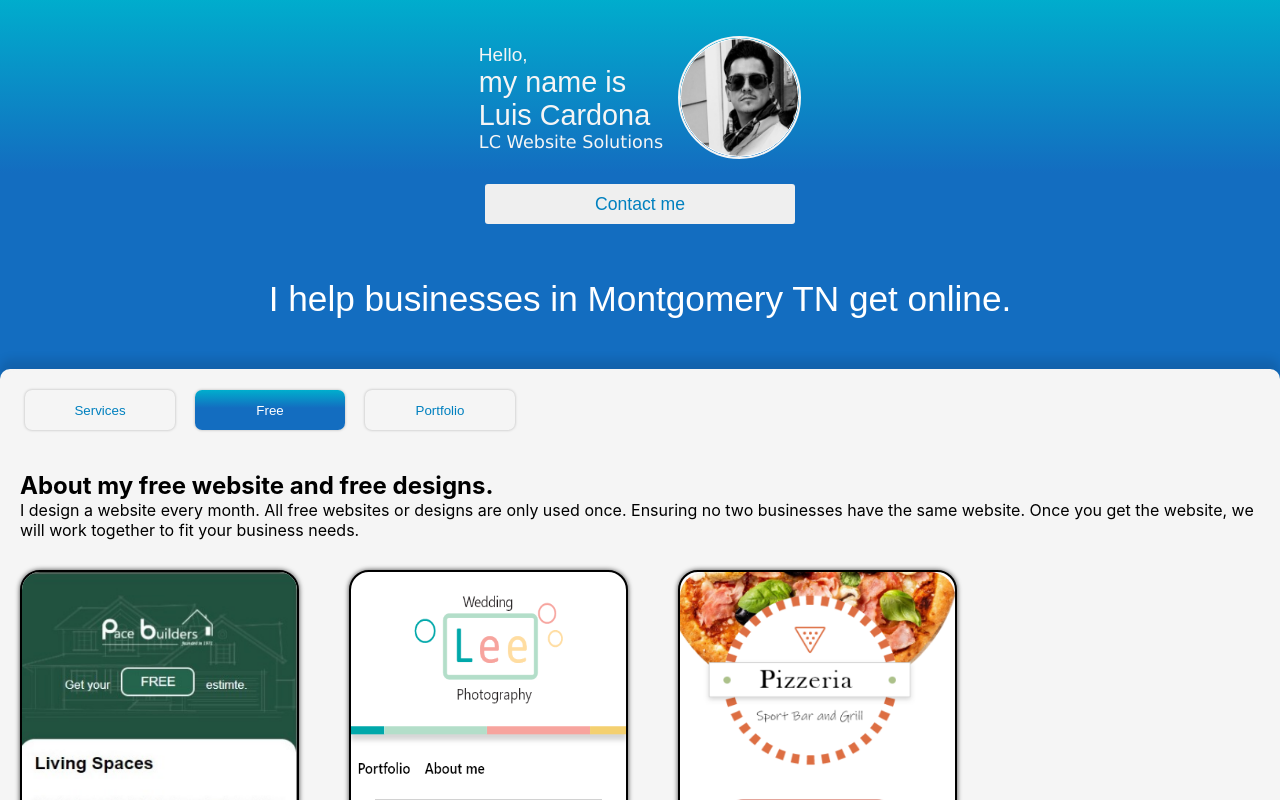
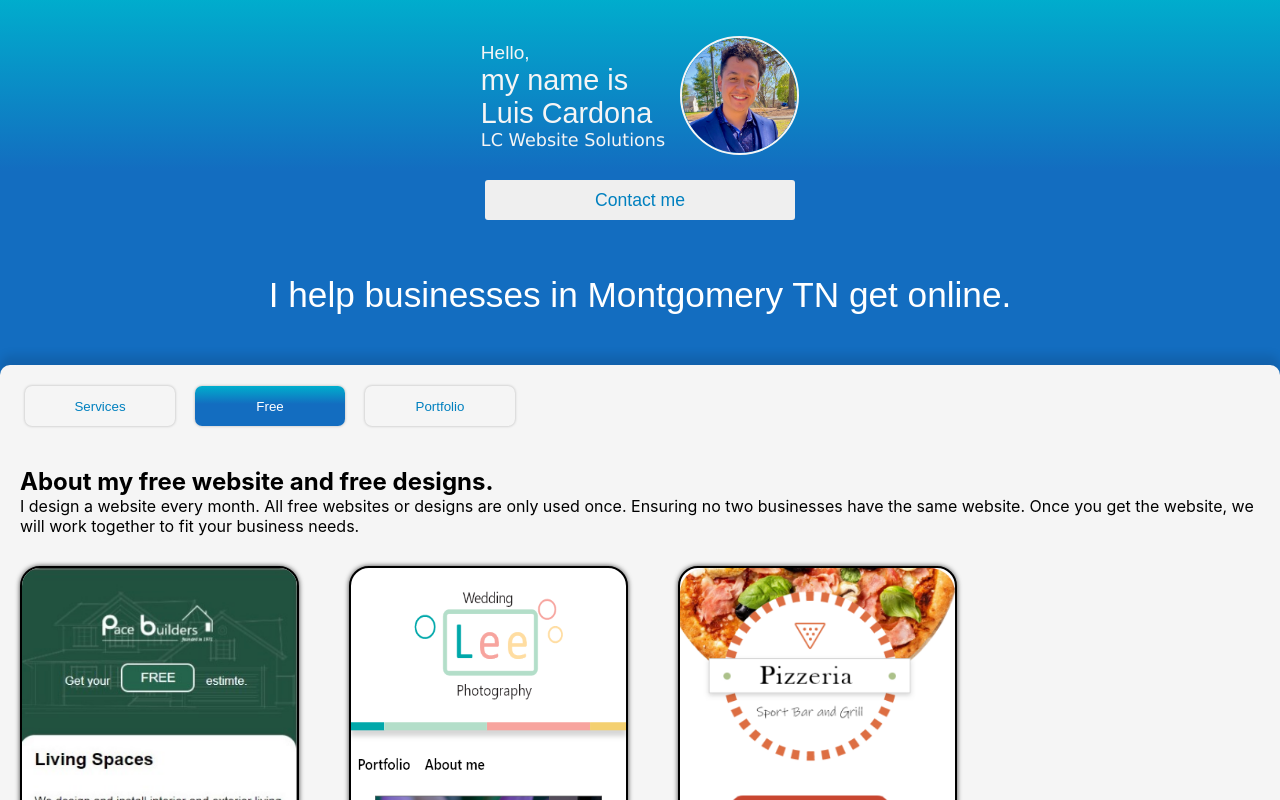
Before and after one commit to louieLouie117/react-portfolio, a React (Create React App) app in the folder client/: page / in a window 1280 px wide. Shown: the top 800 px of the page. Built offline with nearby package versions, Linux system fonts and the light colour scheme.

Commit message:
PortfolioPhotoUpdate

```diff
--- a/client/src/components/LandingPage/HeroBanner.jsx
+++ b/client/src/components/LandingPage/HeroBanner.jsx
@@ -87,7 +87,7 @@
                   </header>
 
 
-                  <img id="PortfolioImg" src="/img/portfolioImg.png" alt="" />
+                  <img id="PortfolioImg" src="/img/PortfolioPhoto350.png" alt="" />
                   </div>
 
                   <div className='GridContainer'>
--- a/client/src/modules/LandingPageStyles.css
+++ b/client/src/modules/LandingPageStyles.css
@@ -1105,6 +1105,7 @@
   .name-container img{
     border: solid 2px whitesmoke;
     border-radius: 80px;
+    height: 115px;
   }
 
 
```
Also changed, not shown: client/public/img/PortfolioPhoto.png (added), client/public/img/PortfolioPhoto350.png (added).
